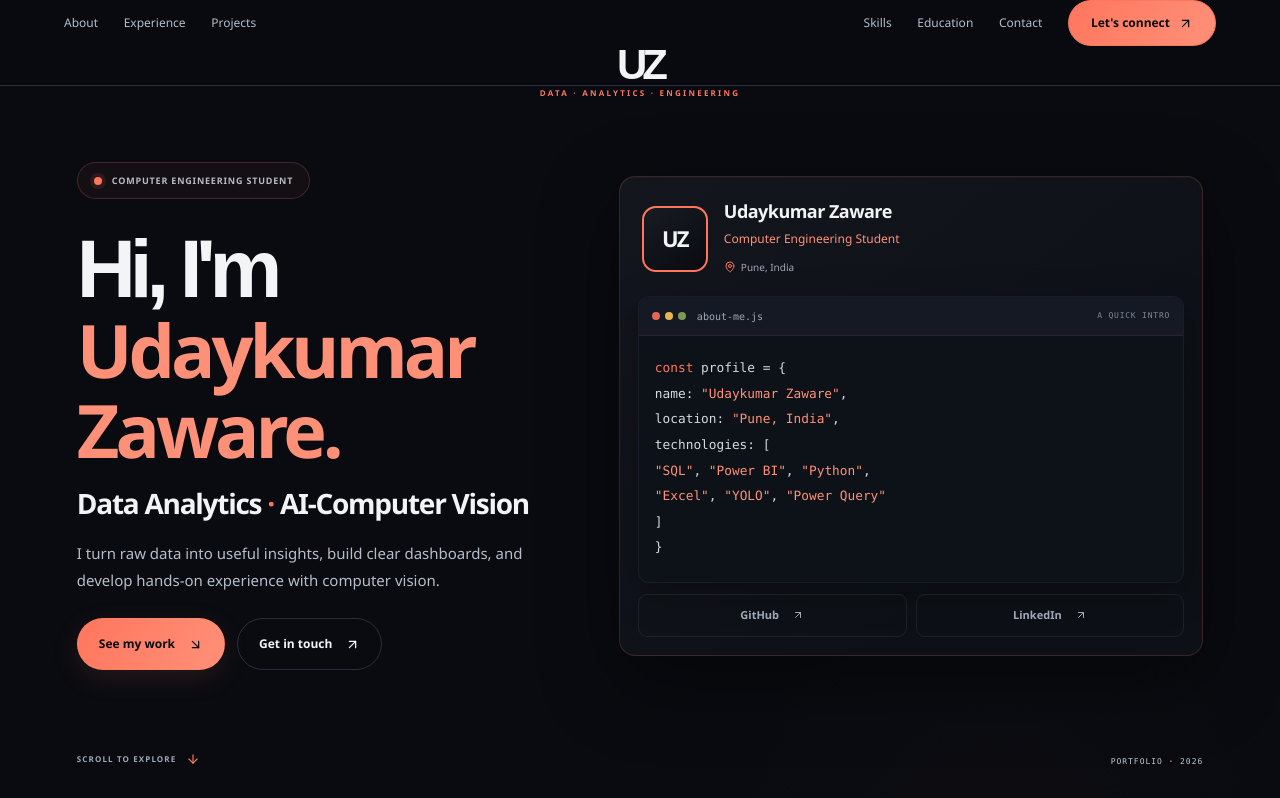
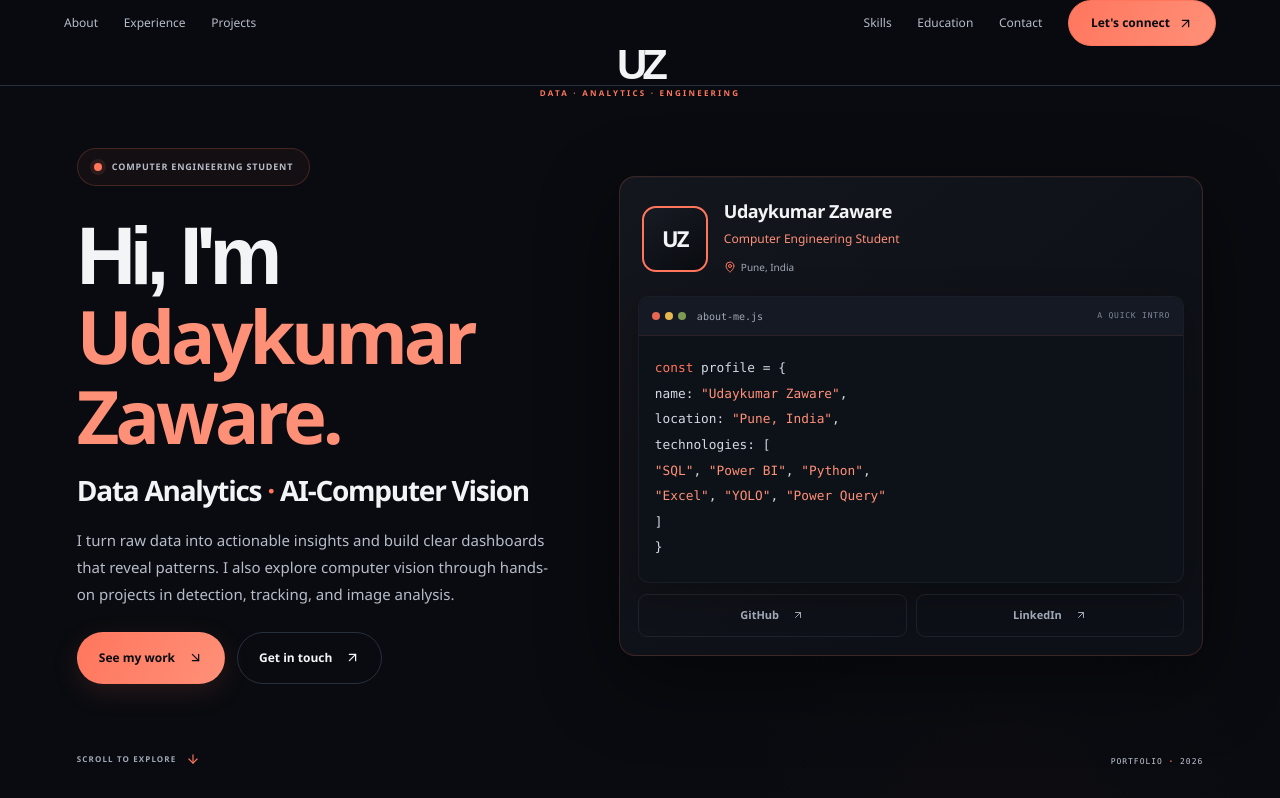
Before and after one commit to udayzaware27/portfolio-website-development, a Next.js app: page / in a window 1280 px wide. Shown: the top 798 px of the page. Built offline with nearby package versions, Linux system fonts and the light colour scheme.

Commit message:
Expand homepage intro copy

```diff
--- a/components/portfolio.tsx
+++ b/components/portfolio.tsx
@@ -80,7 +80,7 @@ function Hero() {
         <h1>Hi, I&apos;m<br /><em>Udaykumar</em><br /><em>Zaware.</em></h1>
         <h2 className="hero-role">Data Analytics <span>·</span> AI-Computer Vision</h2>
         <p className="hero-intro">
-          I turn raw data into useful insights, build clear dashboards, and develop hands-on experience with computer vision.
+          I turn raw data into actionable insights and build clear dashboards that reveal patterns. I also explore computer vision through hands-on projects in detection, tracking, and image analysis.
         </p>
         <div className="hero-actions">
           <a className="button button-primary" href="#projects">See my work <ArrowDownRight aria-hidden="true" /></a>
```
